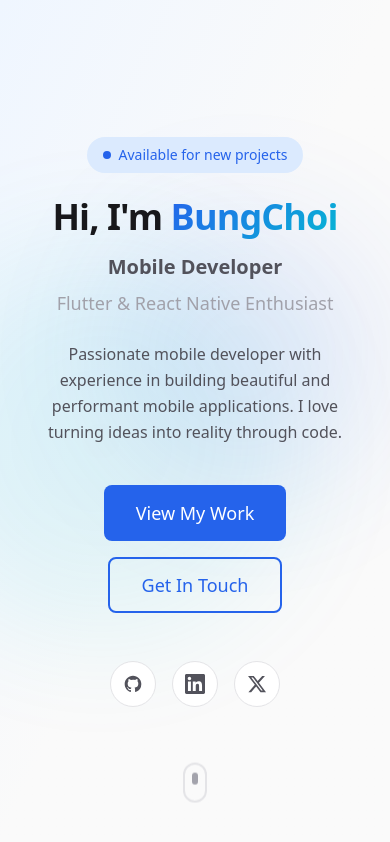
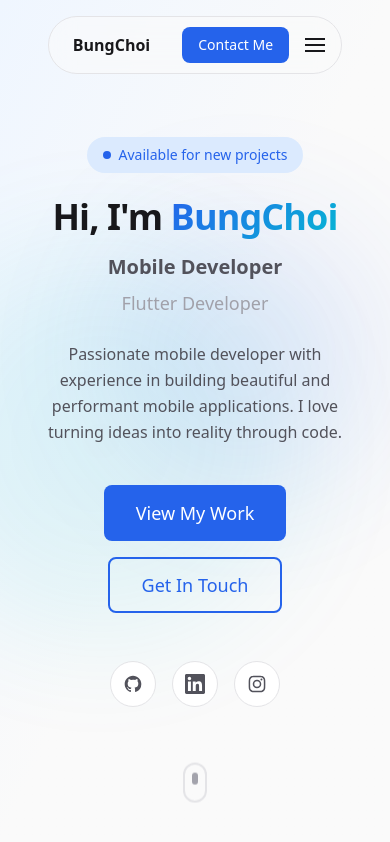
Before and after one commit to BungChoi/bungchoi-devspace, a Next.js app: page / in a window 390 px wide. Shown: the top 842 px of the page. Built offline with nearby package versions, Linux system fonts and the light colour scheme.

Commit message:
feat: add Navbar component and update layout structure

```diff
--- a/app/layout.tsx
+++ b/app/layout.tsx
@@ -3,6 +3,7 @@
 import "./globals.css";
 
 import { SITE_CONFIG } from "@/lib/constants";
+import { Navbar } from "@/components/layout";
 
 const geistSans = Geist({
   variable: "--font-geist-sans",
@@ -71,6 +72,7 @@
       <body
         className={`${geistSans.variable} ${geistMono.variable} antialiased`}
       >
+        <Navbar />
         {children}
       </body>
     </html>
--- /dev/null
+++ b/components/layout/Navbar.tsx
@@ -0,0 +1,238 @@
+'use client';
+
+/**
+ * ===========================================
+ * NAVBAR COMPONENT
+ * ===========================================
+ * Fixed navigation bar with glassmorphism effect.
+ * Centered layout with logo, nav items, and CTA button.
+ *
+ * @example
+ * <Navbar />
+ */
+
+import { useState, useEffect } from 'react';
+import { Button } from '@/components/ui';
+import { SITE_CONFIG, NAV_ITEMS } from '@/lib/constants';
+import { cn } from '@/lib/utils';
+
+// ============================================
+// TYPES
+// ============================================
+
+interface NavbarProps {
+    /** Additional CSS classes */
+    className?: string;
+}
+
+// ============================================
+// COMPONENT
+// ============================================
+
+export function Navbar({ className }: NavbarProps) {
+    const [isScrolled, setIsScrolled] = useState(false);
+    const [isMobileMenuOpen, setIsMobileMenuOpen] = useState(false);
+
+    // Handle scroll effect
+    useEffect(() => {
+        const handleScroll = () => {
+            setIsScrolled(window.scrollY > 20);
+        };
+
+        window.addEventListener('scroll', handleScroll);
+        return () => window.removeEventListener('scroll', handleScroll);
+    }, []);
+
+    // Handle smooth scroll to section
+    const handleNavClick = (
+        e: React.MouseEvent<HTMLAnchorElement>,
+        href: string
+    ) => {
+        e.preventDefault();
+        const targetId = href.replace('#', '');
+        const element = document.getElementById(targetId);
+
+        if (element) {
+            element.scrollIntoView({ behavior: 'smooth' });
+        }
+
+        // Close mobile menu after clicking
+        setIsMobileMenuOpen(false);
+    };
+
+    return (
+        <header
+            className={cn(
+                'fixed top-0 left-0 right-0 z-50',
+                'transition-all duration-300',
+                className
+            )}
+        >
+            {/* Navbar Container - Centered Pill */}
+            <div className="flex justify-center px-4 pt-4">
+                <nav
+                    className={cn(
+                        'flex items-center gap-2 px-2 py-2 rounded-full',
+                        'border border-[var(--border)]',
+                        'transition-all duration-300',
+                        isScrolled
+                            ? 'bg-[var(--background)]/80 backdrop-blur-xl shadow-lg border-[var(--border)]'
+                            : 'bg-[var(--background)]/60 backdrop-blur-md'
+                    )}
+                >
+                    {/* Logo/Brand */}
+                    <a
+                        href="#home"
+                        onClick={(e) => handleNavClick(e, '#home')}
+                        className="px-4 py-2 font-bold text-[var(--foreground)] hover:text-[var(--primary)] transition-colors"
+                    >
+                        {SITE_CONFIG.author}
+                    </a>
+
+                    {/* Desktop Navigation Links */}
+                    <div className="hidden md:flex items-center gap-1">
+                        {NAV_ITEMS.filter((item) => item.label !== 'Contact').map(
+                            (item) => (
+                                <a
+                                    key={item.href}
+                                    href={item.href}
+                                    onClick={(e) => handleNavClick(e, item.href)}
+                                    className={cn(
+                                        'px-4 py-2 text-sm font-medium rounded-full',
+                                        'text-[var(--foreground-secondary)]',
+                                        'hover:text-[var(--foreground)] hover:bg-[var(--background-tertiary)]',
+                                        'transition-all duration-200'
+                                    )}
+                                >
+                                    {item.label}
+                                </a>
+                            )
+                        )}
+                    </div>
+
+                    {/* CTA Button */}
+                    <Button
+                        size="sm"
+                        className="hidden md:inline-flex ml-2"
+                        onClick={() => {
+                            document.getElementById('contact')?.scrollIntoView({
+                                behavior: 'smooth',
+                            });
+                        }}
+                    >
+                        Contact Me
+                    </Button>
+
+                    {/* Mobile Menu Button */}
+                    <button
+                        onClick={() => setIsMobileMenuOpen(!isMobileMenuOpen)}
+                        className="md:hidden p-2 rounded-full hover:bg-[var(--background-tertiary)] transition-colors"
+                        aria-label="Toggle menu"
+                    >
+                        <HamburgerIcon isOpen={isMobileMenuOpen} />
+                    </button>
+                </nav>
+            </div>
+
+            {/* Mobile Menu Dropdown */}
+            <MobileMenu
+                isOpen={isMobileMenuOpen}
+                onNavClick={handleNavClick}
+                onClose={() => setIsMobileMenuOpen(false)}
+            />
+        </header>
+    );
+}
+
+// ============================================
+// SUB-COMPONENTS
+// ============================================
+
+/**
+ * Hamburger icon with animation
+ */
+function HamburgerIcon({ isOpen }: { isOpen: boolean }) {
+    return (
+        <div className="w-5 h-5 flex flex-col justify-center items-center gap-1">
+            <span
+                className={cn(
+                    'w-5 h-0.5 bg-[var(--foreground)] transition-all duration-300',
+                    isOpen && 'rotate-45 translate-y-1.5'
+                )}
+            />
+            <span
+                className={cn(
+                    'w-5 h-0.5 bg-[var(--foreground)] transition-all duration-300',
+                    isOpen && 'opacity-0'
+                )}
+            />
+            <span
+                className={cn(
+                    'w-5 h-0.5 bg-[var(--foreground)] transition-all duration-300',
+                    isOpen && '-rotate-45 -translate-y-1.5'
+                )}
+            />
+        </div>
+    );
+}
+
+/**
+ * Mobile menu dropdown
+ */
+interface MobileMenuProps {
+    isOpen: boolean;
+    onNavClick: (e: React.MouseEvent<HTMLAnchorElement>, href: string) => void;
+    onClose: () => void;
+}
+
+function MobileMenu({ isOpen, onNavClick, onClose }: MobileMenuProps) {
+    if (!isOpen) return null;
+
+    return (
+        <div className="md:hidden px-4 pt-2">
+            <div
+                className={cn(
+                    'flex flex-col gap-1 p-4 rounded-2xl',
+                    'bg-[var(--background)]/95 backdrop-blur-xl',
+                    'border border-[var(--border)]',
+                    'shadow-xl'
+                )}
+            >
+                {NAV_ITEMS.map((item) => (
+                    <a
+                        key={item.href}
+                        href={item.href}
+                        onClick={(e) => onNavClick(e, item.href)}
+                        className={cn(
+                            'px-4 py-3 text-sm font-medium rounded-xl',
+                            'text-[var(--foreground-secondary)]',
+                            'hover:text-[var(--foreground)] hover:bg-[var(--background-tertiary)]',
+                            'transition-all duration-200'
+                        )}
+                    >
+                        {item.label}
+                    </a>
+                ))}
+
+                {/* Mobile CTA Button */}
+                <Button
+                    className="mt-2"
+                    onClick={() => {
+                        document.getElementById('contact')?.scrollIntoView({
+                            behavior: 'smooth',
+                        });
+                        onClose();
+                    }}
+                >
+                    Contact Me
+                </Button>
+            </div>
+        </div>
+    );
+}
+
+// ============================================
+// EXPORTS
+// ============================================
+
+export type { NavbarProps };
--- /dev/null
+++ b/components/layout/index.ts
@@ -0,0 +1,16 @@
+/**
+ * ===========================================
+ * LAYOUT COMPONENTS BARREL EXPORT
+ * ===========================================
+ * Re-export all layout components for cleaner imports
+ *
+ * @example
+ * import { Navbar, Footer } from '@/components/layout';
+ */
+
+// Navbar
+export { Navbar } from './Navbar';
+export type { NavbarProps } from './Navbar';
+
+// Future layout components:
+// export { Footer } from './Footer';
--- a/lib/data/profile.ts
+++ b/lib/data/profile.ts
@@ -10,12 +10,12 @@
 export const personalInfo: PersonalInfo = {
     name: 'BungChoi',
     title: 'Mobile Developer',
-    subtitle: 'Flutter & React Native Enthusiast',
+    subtitle: 'Flutter Developer',
     bio: `Passionate mobile developer with experience in building
         beautiful and performant mobile applications.
         I love turning ideas into reality through code.`,
-    email: 'hello@bungchoi.dev',
-    phone: '+62 812 3456 7890',
+    email: 'bungchoi.dev@gmail.com',
+    phone: '+62 821 4256 8403',
     location: 'Indonesia',
     avatar: '/images/avatar.jpg',
     resumeUrl: '/resume.pdf',
@@ -27,13 +27,13 @@
         },
         {
             name: 'LinkedIn',
-            url: 'https://linkedin.com/in/bungchoi',
+            url: 'https://www.linkedin.com/in/ahmad-choirul-umam-ali-rozaqi-1b3196271/',
             icon: 'linkedin',
         },
         {
-            name: 'Twitter',
-            url: 'https://twitter.com/bungchoi',
-            icon: 'twitter',
+            name: 'Instagram',
+            url: 'https://www.instagram.com/bung_choi/',
+            icon: 'instagram',
         },
     ],
 };
```
Also changed, not shown: 1 other file (tests, documents, lock files or other folders).
